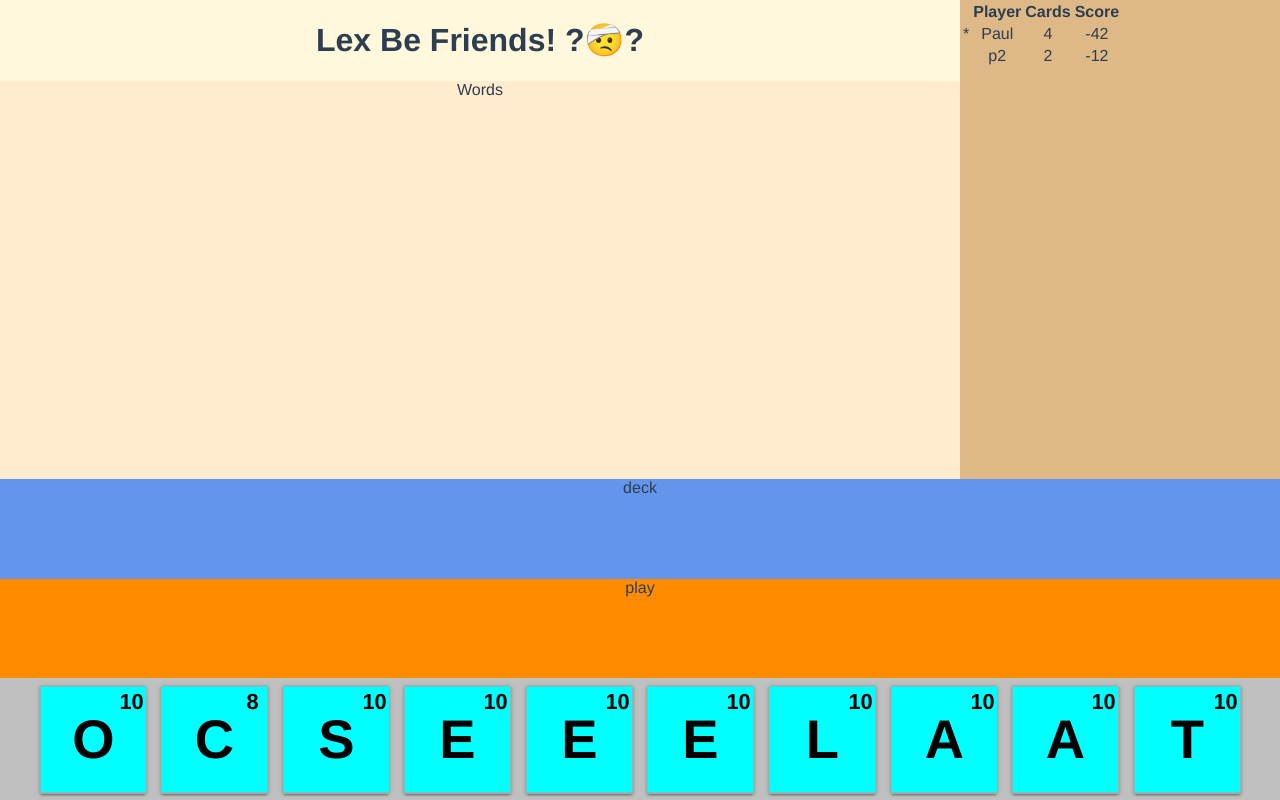
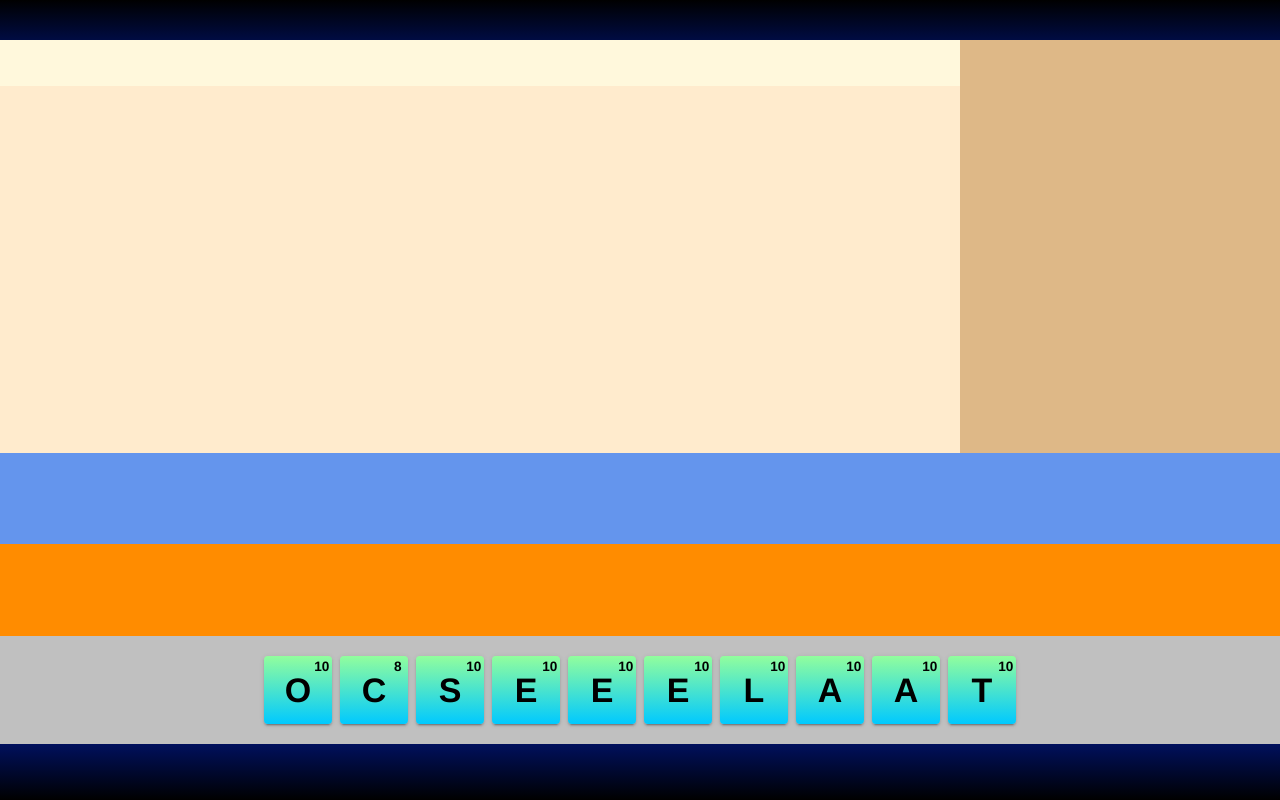
Before and after one commit to iGoog/lex-be-friends, a Vue app: page / in a window 1280 px wide. Built offline with nearby package versions, Linux system fonts and the light colour scheme; what socketcluster-client would draw is missing.

Commit message:
mad hacks for touch events and navigation bars.

```diff
--- a/index.html
+++ b/index.html
@@ -3,8 +3,24 @@
 <head>
   <meta charset="UTF-8">
   <link rel="icon" href="/favicon.ico" />
-  <meta name="viewport" content="width=device-width, initial-scale=1.0">
-  <script src="DragDropTouch.js"></script>
+  <meta name="viewport" content="width=device-width,height=device-height,user-scalable=no,initial-scale=1.0,maximum-scale=1.0,minimum-scale=1.0,shrink-to-fit=no">
+  <meta name="HandheldFriendly" content="true">
+<!--  ohhhh iOS -->
+  <script>
+
+    // function vh(v) {
+    //   let h = Math.max(document.documentElement.clientHeight, window.innerHeight || 0);
+    //   return (v * h) / 100;
+    // }
+    // window.onload = () => window.scroll(0,vh(5));
+    //
+    // function preventBehavior(e) {
+    //   e.preventDefault();
+    // };
+    // document.addEventListener("touchmove", preventBehavior, {passive: false}); // no scroll
+    // document.addEventListener("touchstart", preventBehavior, {passive: false}); // no double tap zoom
+
+  </script>
   <title>Vite App</title>
 </head>
 <body>
--- a/src/components/LexFriends/Card.vue
+++ b/src/components/LexFriends/Card.vue
@@ -1,7 +1,6 @@
 <template>
-<!--     <span :class="{ removeAnimate: isRemoveAnimate }" draggable="true" v-on:dragstart="dragstart()">-->
         <svg class="svgFace" viewBox="0 0 100 100" xmlns="http://www.w3.org/2000/svg">
-            <rect class="whoa" x="0" y="0" width="100%" height="100%" stroke="darkgrey" stroke-width="3px" fill="transparent"/>
+<!--            <rect x="0" y="0" width="100%" height="100%" stroke="darkgrey" stroke-width="3px" fill="transparent"/>-->
             <text x="50%" y="50%" dominant-baseline="central" text-anchor="middle" font-size="50" >
                 {{gameChar == 'wild'? '🦄' : gameChar }}
             </text>
@@ -9,7 +8,6 @@
                 {{points}}
             </text>
         </svg>
-<!--    </span>-->
 </template>
 
 <script>
@@ -34,7 +32,8 @@
 <style scoped>
 
     .svgFace {
-        background-color: cyan;
+        /*background-color: cyan;*/
+        background: linear-gradient(0deg,#00C9FF 0%, #92FE9D 100%);
         width: 100%;
         height: 100%;
         border-radius: 4px;
--- a/src/components/LexFriends/Deck.vue
+++ b/src/components/LexFriends/Deck.vue
@@ -1,5 +1,5 @@
 <template>
-    <div class="deckArea">deck</div>
+    <div class="deckArea"></div>
 </template>
 
 <script>
--- a/src/components/LexFriends/Hand.vue
+++ b/src/components/LexFriends/Hand.vue
@@ -4,22 +4,35 @@
     >
     <transition-group class="cardRow" name="fade" tag="ul" >
         <li v-for="card in hand" :id="card.id" :key="card.id" class="card"
-            :ref="el => { liCards.set(card.id, el) }"
             :class="{
             	hoveringRight: card.id==hoverId && hoverRight,
             	hoveringLeft: card.id==hoverId && !hoverRight
             }"
             draggable="true" v-on:dragstart="draw( $el, card.id)"
+
             v-on:dragover.prevent="dragHover($event, card.id)"
+            v-on:focusout="focusOut($event, card.id)"
+
+            v-on:touchstart="fakedrag('dragstart', $event)"
+            v-on:touchmove="fakedrag( 'dragover', $event)"
+            v-on:touchend="fakedrag('drop', $event)"
+            v-on:touchcancel="fakedrag('drop', $event)"
         >
             <Card :="card" />
         </li>
     </transition-group>
     </div>
 </template>
+<!--draw( $el, card.id)
 
+v-on:touchstart="touchStart(card.id, $event)"
+            v-on:touchend="touchEnd(card.id, $event)"
+            v-on:touchcancel="touchCancel(card.id, $event)"
+            v-on:touchmove="fakeDragover( $event)"
+
+-->
 <script>
-	import {reactive, ref, onBeforeUpdate, watch} from 'vue';
+	import {reactive, ref, watch} from 'vue';
 	import { useStore } from 'vuex'
     import Card from "./Card.vue";
 
@@ -34,21 +47,14 @@
         },
 		setup(props) {
 			const store = useStore();
-			const liCards = reactive(new Map());
 			const hoverId = ref(-1);
 			const hoverRight = ref(false);
-			onBeforeUpdate(()=> liCards.clear());
 
 			const calcPieceWidth = (offsetWidth) => (offsetWidth * 9.5) / 100;
 			const pieceWidth = ref(calcPieceWidth(300));
-            //const  { game: { playerHand } }  = store.state.lexGame;
-            //const hand = computed(() => playerHand);
-           // setTimeout(() => store.commit('lexGame/shuffleHand'), 2000);
-			//setTimeout(() => store.commit('lexGame/pullCardFromHand', 2), 1000);
-//			setTimeout(() => store.commit('lexGame/pullCardFromHand', 2), 4000);
             const draw = (e, id) => {
 	            pieceWidth.value = calcPieceWidth(e.offsetWidth);
-	            store.commit('lexGame/pullCardFromHand', id);
+	            store.commit('lexGame/pullCard', {id, zone: 'playerHand'});
             }
 			const dragExit = (msg) => {
             	console.log('dragExit ' + msg);
@@ -58,12 +64,12 @@
 	            hoverId.value = id;
 	            hoverRight.value = (e.offsetX / pieceWidth.value > 0.5);
             }
-            // ${e.offsetX} ${e.offsetY}
             const dropCard = () => {
             	console.log(`drop id now ${hoverId.value}`)
-	            store.commit('lexGame/placeCardInHand', {
+	            store.commit('lexGame/placeCard', {
 	                isBefore: !hoverRight.value,
-                    id: hoverId.value
+                    id: hoverId.value,
+                    zone: 'playerHand'
                 });
 	            hoverId.value = -1;
 	            return false;
@@ -83,10 +89,59 @@
                 }
             );
 
+            const touch = (eventName)=>  (id, event) => {
+            	console.log(`${eventName} ${id}`);
+            	console.log(event);
+            };
+
+            const fakeTouchDrag = () => {
+            	const point =  { x: 0, y: 0 };
+
+            	const _triggerFake = (type) => {
+		            const fakeDragoverEvent = new Event(type, {bubbles: true, cancelable: true});
+		            document.elementFromPoint(point.x, point.y).dispatchEvent(fakeDragoverEvent);
+                }
+                const _updatePoint = (event) => {
+            		if (event.touches && event.touches[0]!=null) {
+			            const {clientX, clientY} = event.touches[0];
+			            point.x = clientX;
+			            point.y = clientY;
+                    }
+                }
+                const fakedrag = (type, event) => {
+            		if (event) {
+			            event.stopPropagation();
+			            event.preventDefault();
+			            event.stopImmediatePropagation();
+			            _updatePoint(event);
+                    }
+	                _triggerFake(type);
+	                return false;
+                }
+                return fakedrag;
+            }
+            const fakedrag = fakeTouchDrag();
+
+
+
+            const fakeDragover = (event) => {
+                const {clientX, clientY} = event.touches[0];
+	            const fakeDragoverEvent = new Event('dragover', {bubbles: true, cancelable: true});
+	            document.elementFromPoint(clientX, clientY).dispatchEvent(fakeDragoverEvent);
+            }
+            const focusOut = (id, event) => {
+	             console.log(`focusOut ${id}`)
+	             console.log(event);
+            };
+
 
             //return { hand };
-            return { draw, dragHover, dragExit, dropCard,
-                pieceWidth, liCards, hoverId, hoverRight };
+            return { draw, dragHover, dragExit, dropCard, fakeDragover, focusOut, fakedrag,
+                touchStart: touch('touchStart'),
+	            touchMove: touch('touchMove'),
+	            touchEnd: touch('touchend'),
+	            touchCancel: touch('touchcancel'),
+                pieceWidth, hoverId, hoverRight };
         }
 	}
 </script>
@@ -102,9 +157,9 @@
     .cardRow {
         display: flex;
         justify-content: center;
-        padding: 0;
-        margin: 0;
+        align-content: center;
         list-style: none;
+        padding: 0px;
     }
 
     .fade-move, .fade-enter-active, .fade-leave-active {
@@ -123,10 +178,10 @@
         position: absolute;
     }
     .card {
-        width: 8.5vw;
-        height: 8.5vw;
+        width: 8.5vmin;
+        height: 8.5vmin;
         font-weight: bold;
-        margin: 0.5vw;
+        margin: 0.5vmin;
         padding: 0;
         cursor: grab;
         /*background-color: darkcyan;*/
@@ -135,10 +190,10 @@
     }
 
     .hoveringRight {
-        margin-right: 9vw;
+        margin-right: 9vmin;
     }
     .hoveringLeft {
-        margin-left: 9vw;
+        margin-left: 9vmin;
     }
 
     /*.hovering {*/
--- a/src/components/LexFriends/Play.vue
+++ b/src/components/LexFriends/Play.vue
@@ -1,14 +1,145 @@
 <template>
-    <div class="playZone">play</div>
+    <div class="playZone"
+         v-on:drop.prevent="dropCard()" v-on:dragover.prevent v-on:dragenter.prevent
+    >
+        <transition-group class="cardRow" name="fade" tag="ul" >
+            <li v-for="card in hand" :id="card.id" :key="card.id" class="card"
+                :class="{
+            	hoveringRight: card.id==hoverId && hoverRight,
+            	hoveringLeft: card.id==hoverId && !hoverRight
+            }"
+                draggable="true" v-on:dragstart="draw( $el, card.id)"
+                v-on:dragover.prevent="dragHover($event, card.id)"
+            >
+                <Card :="card" />
+            </li>
+        </transition-group>
+    </div>
 </template>
 
 <script>
+	import {reactive, ref, watch} from 'vue';
+	import { useStore } from 'vuex'
+	import Card from "./Card.vue";
+
 	export default {
-		name: "Play"
+		name: "Play",
+		components: {Card},
+		data() {
+			return {
+				hand: useStore().state.lexGame.game.playerPlay,
+				heldCard: useStore().state.lexGame.game.heldCard
+			}
+		},
+		setup(props) {
+			const store = useStore();
+			const hoverId = ref(-1);
+			const hoverRight = ref(false);
+
+			const calcPieceWidth = (offsetWidth) => (offsetWidth * 9.5) / 100;
+			const pieceWidth = ref(calcPieceWidth(300));
+			const draw = (e, id) => {
+				pieceWidth.value = calcPieceWidth(e.offsetWidth);
+				store.commit('lexGame/pullCard', {id,zone:'playerPlay'});
+			}
+			const dragExit = (msg) => {
+				console.log('dragExit ' + msg);
+				hoverId.value = -1
+			}
+			const dragHover = (e, id) => {
+				hoverId.value = id;
+				hoverRight.value = (e.offsetX / pieceWidth.value > 0.5);
+			}
+			const dropCard = () => {
+				console.log(`drop id now ${hoverId.value}`)
+				store.commit('lexGame/placeCard', {
+					isBefore: !hoverRight.value,
+					id: hoverId.value,
+                    zone: 'playerPlay'
+				});
+				hoverId.value = -1;
+				return false;
+			}
+
+			const dropZone = reactive(store.state.lexGame.gui.dropZone);
+
+			watch(
+				() => dropZone.count,
+				(count, prevCount)=> {
+					if (dropZone.zone!='play') {
+						console.log('watched and dropped');
+						hoverId.value = -1;
+					} else {
+						console.log('bubbled up');
+					}
+				}
+			);
+
+
+			//return { hand };
+			return { draw, dragHover, dragExit, dropCard,
+				pieceWidth, hoverId, hoverRight };
+		}
 	}
 </script>
 
 <style scoped>
+
+    .handArea {
+        background-color: silver;
+        width: 100%;
+        height: 100%;
+    }
+
+    .cardRow {
+        display: flex;
+        justify-content: center;
+        align-content: center;
+        list-style: none;
+    }
+
+    .fade-move, .fade-enter-active, .fade-leave-active {
+        transition: all 0.5s cubic-bezier(.55,0,.1,1)
+        /* 0.5s cubic-bezier(.55,0,.1,1);*/
+    }
+    /* 2. declare enter from and leave to state */
+    .fade-enter-from, .fade-leave-to {
+        opacity: 0;
+        transform: scale(0.0);
+        /*scaleY(0.01) translate(0, 0);*/
+    }
+    /* 3. ensure leaving items are taken out of layout flow so that moving
+          animations can be calculated correctly. */
+    .fade-leave-active {
+        position: absolute;
+    }
+    .card {
+        width: 8.5vmin;
+        height: 8.5vmin;
+        font-weight: bold;
+        margin: 0.5vmin;
+        padding: 0;
+        cursor: grab;
+        /*background-color: darkcyan;*/
+        /*box-shadow: 0 3px 1px -2px rgba(0,0,0,.2),0 2px 2px 0 rgba(0,0,0,.14),0 1px 5px 0 rgba(0,0,0,.12);*/
+        /*border-radius: 4px;*/
+    }
+
+    .hoveringRight {
+        margin-right: 9vmin;
+    }
+    .hoveringLeft {
+        margin-left: 9vmin;
+    }
+
+    /*.hovering {*/
+    /*    width: 8.5vw;*/
+    /*    height: 8.5vw;*/
+    /*    background-color: yellow;*/
+    /*    margin: 0.5vw;*/
+    /*    padding: 0;*/
+    /*}*/
+
 .playZone {
     padding: 0;
     margin: 0;
--- a/src/components/LexFriends/Score.vue
+++ b/src/components/LexFriends/Score.vue
@@ -1,29 +1,29 @@
 <template>
     <div class="scoreArea">
-        <table>
-            <thead>
-            <tr>
-                <th></th>
-                <th>Player</th>
-                <th>Cards</th>
-                <th>Score</th>
-            </tr>
-            </thead>
-            <tbody>
-            <tr>
-                <td>*</td>
-                <td>Paul</td>
-                <td>4</td>
-                <td>-42</td>
-            </tr>
-            <tr>
-                <td></td>
-                <td>p2</td>
-                <td>2</td>
-                <td>-12</td>
-            </tr>
-            </tbody>
-        </table>
+<!--        <table>-->
+<!--            <thead>-->
+<!--            <tr>-->
+<!--                <th></th>-->
+<!--                <th>Player</th>-->
+<!--                <th>Cards</th>-->
+<!--                <th>Score</th>-->
+<!--            </tr>-->
+<!--            </thead>-->
+<!--            <tbody>-->
+<!--            <tr>-->
+<!--                <td>*</td>-->
+<!--                <td>Paul</td>-->
+<!--                <td>4</td>-->
+<!--                <td>-42</td>-->
+<!--            </tr>-->
+<!--            <tr>-->
+<!--                <td></td>-->
+<!--                <td>p2</td>-->
+<!--                <td>2</td>-->
+<!--                <td>-12</td>-->
+<!--            </tr>-->
+<!--            </tbody>-->
+<!--        </table>-->
 
     </div>
 </template>
--- a/src/components/LexFriends/Title.vue
+++ b/src/components/LexFriends/Title.vue
@@ -1,6 +1,6 @@
 <template>
     <div class="titleArea">
-        <h1>Lex Be Friends! ?<Doomii :doom='doom' />?</h1>
+        <h1></h1>
     </div>
 </template>
 
--- a/src/components/LexFriends/Words.vue
+++ b/src/components/LexFriends/Words.vue
@@ -1,6 +1,6 @@
 <template>
     <div class="wordsArea">
-        Words
+
     </div>
 </template>
 
--- a/src/components/LexFriendsGame.vue
+++ b/src/components/LexFriendsGame.vue
@@ -7,9 +7,28 @@
     <Play id="play" v-on:drop.prevent="playCard('play')" v-on:dragover.prevent v-on:dragenter.prevent />
     <Hand id="hand" v-on:drop.prevent="playCard('hand')" v-on:dragover.prevent v-on:dragenter.prevent />
 </div>
-
 </template>
 <script>
+
+    // setTimeout(()=> {
+	//     if('draggable' in document.createElement('span')) {
+	// 	    alert("Drag support detected");
+	//     }
+    // }, 2000)
+
+	function vh(v) {
+		let h = Math.max(document.documentElement.clientHeight, window.innerHeight || 0);
+		return (v * h) / 100;
+	}
+	window.onload = () => window.scroll(0,vh(5));
+
+	function preventBehavior(e) {
+		e.preventDefault();
+	};
+	document.addEventListener("touchmove", preventBehavior, {passive: false}); // no scroll
+	document.addEventListener("touchstart", preventBehavior, {passive: false}); // no double tap zoom
+
+
 	import Title from "./LexFriends/Title.vue";
 	import Score from "./LexFriends/Score.vue";
 	import Deck from "./LexFriends/Deck.vue";
@@ -30,12 +49,18 @@
         }
 	}
 </script>
-
+<style>
+    body {
+        margin: 5vh 0px 7vh 0px !important;
+        background: rgb(0,0,0);
+        background: linear-gradient(180deg, rgba(0,0,0,1) 0%, rgba(0,23,133,1) 10%, rgba(28,26,170,0.8015405991498161) 50%, rgba(0,23,133,1) 90%, rgba(0,0,0,1) 100%);
+    }
+</style>
 <style scoped>
     #lexFriends {
         display: grid;
         width: 100vw;
-        height: 100vh;
+        height: 88vh;
         grid-template-areas:
                 "title score"
                 "words score"
--- a/src/index.css
+++ b/src/index.css
@@ -7,9 +7,12 @@
   border: 0px;
   padding: 0px;
   margin: 0px;
+  /*background: rgb(57,188,198);*/
+  /*background: radial-gradient(circle, rgba(57,188,198,0.05084031903777131) 20%, rgba(57,188,198,0.5802520837436538) 73%, rgba(59,17,97,1) 100%);*/
 }
 body {
   border: 0px;
   padding: 0px;
   margin: 0px;
+
 }
--- a/src/store/modules/lexGame.js
+++ b/src/store/modules/lexGame.js
@@ -7,10 +7,12 @@ const gameDeck = new DeckStack(rawDeck, false, rawDeck.length, (card)=>card.id).
 const drawPile = gameDeck.draw();
 const playerHand = gameDeck.draw(10);
 const heldCard = gameDeck.draw(0,0);
+const playerPlay = gameDeck.draw(0,0);
 const stackMap = new Map();
 stackMap.set('gameDeck', gameDeck);
 stackMap.set('drawPile', drawPile);
 stackMap.set('playerHand', playerHand);
+stackMap.set('playerPlay', playerPlay);
 stackMap.set('heldCard', heldCard);
 
 
@@ -31,6 +33,7 @@ const state = () => ({
 		discardPile: drawPile.cards,
 		playerHand : playerHand.cards,
 		heldCard: heldCard.cards,
+		playerPlay: playerPlay.cards,
 		stackMap
 	},
 	gui : {
@@ -86,12 +89,11 @@ const mutations = {
 	shuffleHand(state) {
 		state.game.stackMap.get('playerHand').shuffle();
 	},
-	pullCardFromHand(state, id) {
-		console.log(`pulling ${id}`);
-		state.game.stackMap.get('playerHand').drawById(id, heldCard);
+	pullCard(state, {id, zone='playerHand'}) {
+		state.game.stackMap.get(zone).drawById(id, heldCard);
 	},
-	placeCardInHand(state, {isBefore, id}) {
-		const hand = state.game.stackMap.get('playerHand');
+	placeCard(state, {isBefore, id, zone='playerHand'}) {
+		const hand = state.game.stackMap.get(zone);
 		const cardSelection = state.game.stackMap.get('heldCard');
 		if (isBefore) hand.placeBefore(cardSelection, id);
 		else hand.placeAfter(cardSelection, id);
```
